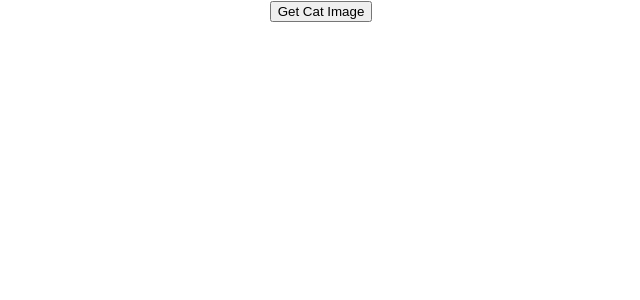
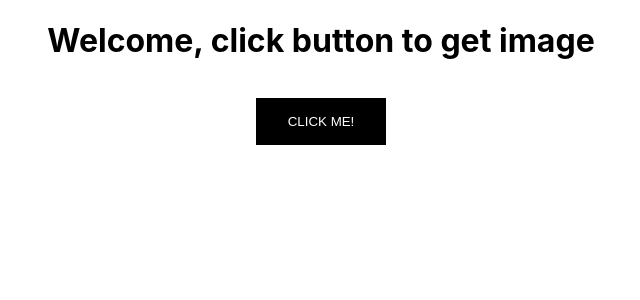
Before and after one commit to edsson12/gse, a React (Create React App) app: page / in a window 1280 px wide. Shown: the top 300 px of the page, without its empty margins (319-959 px from the left). Built offline with nearby package versions, Linux system fonts and the light colour scheme.

Commit message:
Actualizacion de logica de componente

```diff
--- a/src/components/CatImage/CatImage.jsx
+++ b/src/components/CatImage/CatImage.jsx
@@ -1,19 +1,25 @@
-import React, { useState } from 'react';
-import axios from 'axios';
+import React, { useState } from "react";
+import './CatImage.css'
+import axios from "axios";
 
 function CatImage() {
-  const [imageUrl, setImageUrl] = useState('');
+  const [imageUrl, setImageUrl] = useState("");
 
   const getCatImage = () => {
-    axios.get('https://api.thecatapi.com/v1/images/search')
-      .then(response => setImageUrl(response.data[0].url))
-      .catch(error => console.error(error));
+    axios
+      .get("https://api.thecatapi.com/v1/images/search")
+      .then((response) => setImageUrl(response.data[0].url))
+      .catch((error) => console.error(error));
   };
 
   return (
-    <div>
-      <button onClick={getCatImage}>Get Cat Image</button>
-      {imageUrl && <img src={imageUrl} alt="cat" />}
+    <div className="container">
+
+      <div className="image-container">
+        {!imageUrl && <h1>Welcome, click button to get image</h1>}
+        {imageUrl && <img src={imageUrl} alt="Cat" />}
+      </div>
+      <button onClick={getCatImage}>CLICK ME!</button>
     </div>
   );
 }
```
